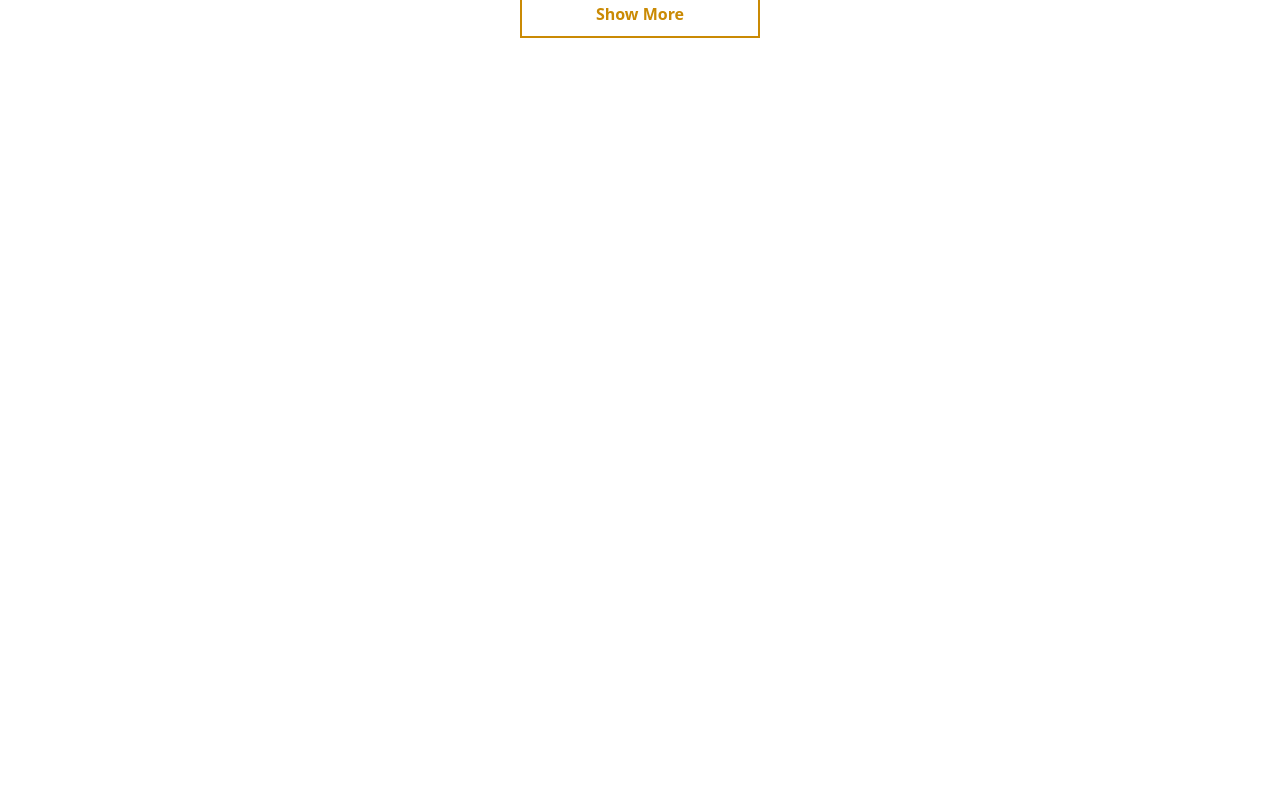
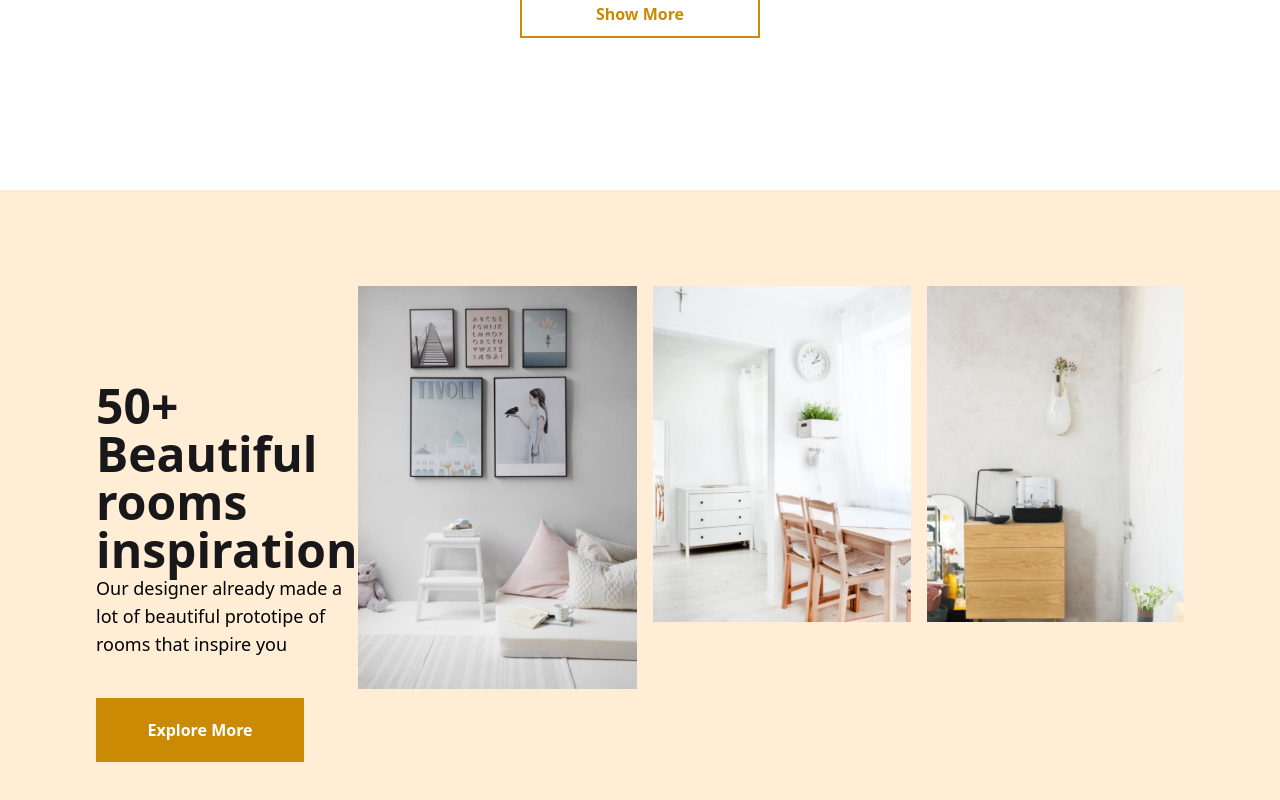
Before and after one commit to LizNgoNgoc/internetShop, a React (Create React App) app in the folder my-app/: page / in a window 1280 px wide. Shown: the part 2138-2938 px from the top of the page. Before the commit the page ends 2272 px from the top, so only its background shows below. Built offline with nearby package versions, Linux system fonts and the light colour scheme.

Commit message:
add component Rooms.jsx

```diff
--- a/my-app/src/Components/App/App.jsx
+++ b/my-app/src/Components/App/App.jsx
@@ -2,6 +2,7 @@ import Header from "../Header/Header";
 import Home from "../Home/Home";
 import Range from "../Range.jsx/Range";
 import Productds from "../Products/Products";
+import Rooms from "../Rooms/Rooms";
 
 
 function App() {
@@ -11,6 +12,7 @@ function App() {
        <Home/>
        <Range/>
        <Productds/>
+       <Rooms/>
     </div>
   );
 }
--- /dev/null
+++ b/my-app/src/Components/Rooms/Rooms.jsx
@@ -0,0 +1,20 @@
+export default function Rooms() {
+    return <section className="w-full bg-orange-100 mt-14 p-24 flex">
+        <div className="h-96 w-1/3 mt-24">
+            <h3 className="font-bold text-5xl text-zinc-900">50+ Beautiful rooms inspiration</h3>
+            <p className="font-medium text-lg">Our designer already made a lot of beautiful prototipe of rooms that inspire you</p>
+            <button className="font-bold w-52 h-16 bg-yellow-600 mt-10 text-white">Explore More</button>
+        </div>
+        <div className="flex gap-4">
+            <div>
+                <img src="./images/rooms/slide1.png" alt="" />
+            </div>
+            <div>
+                <img src="./images/rooms/slide2.png" alt="" />
+            </div>
+            <div>
+                <img src="./images/rooms/slide3.png" alt="" />
+            </div>
+        </div>
+    </section>
+}
```
